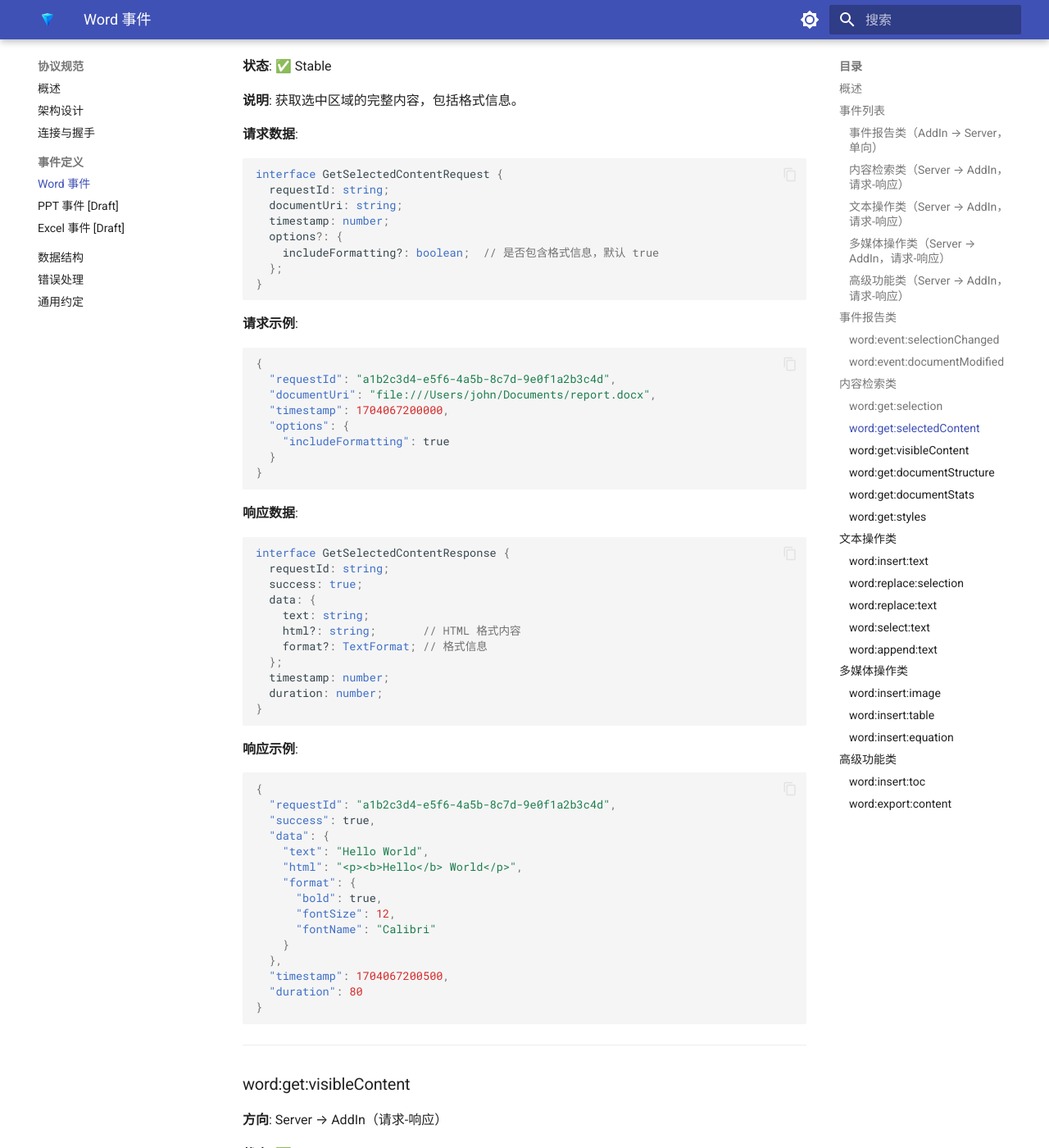
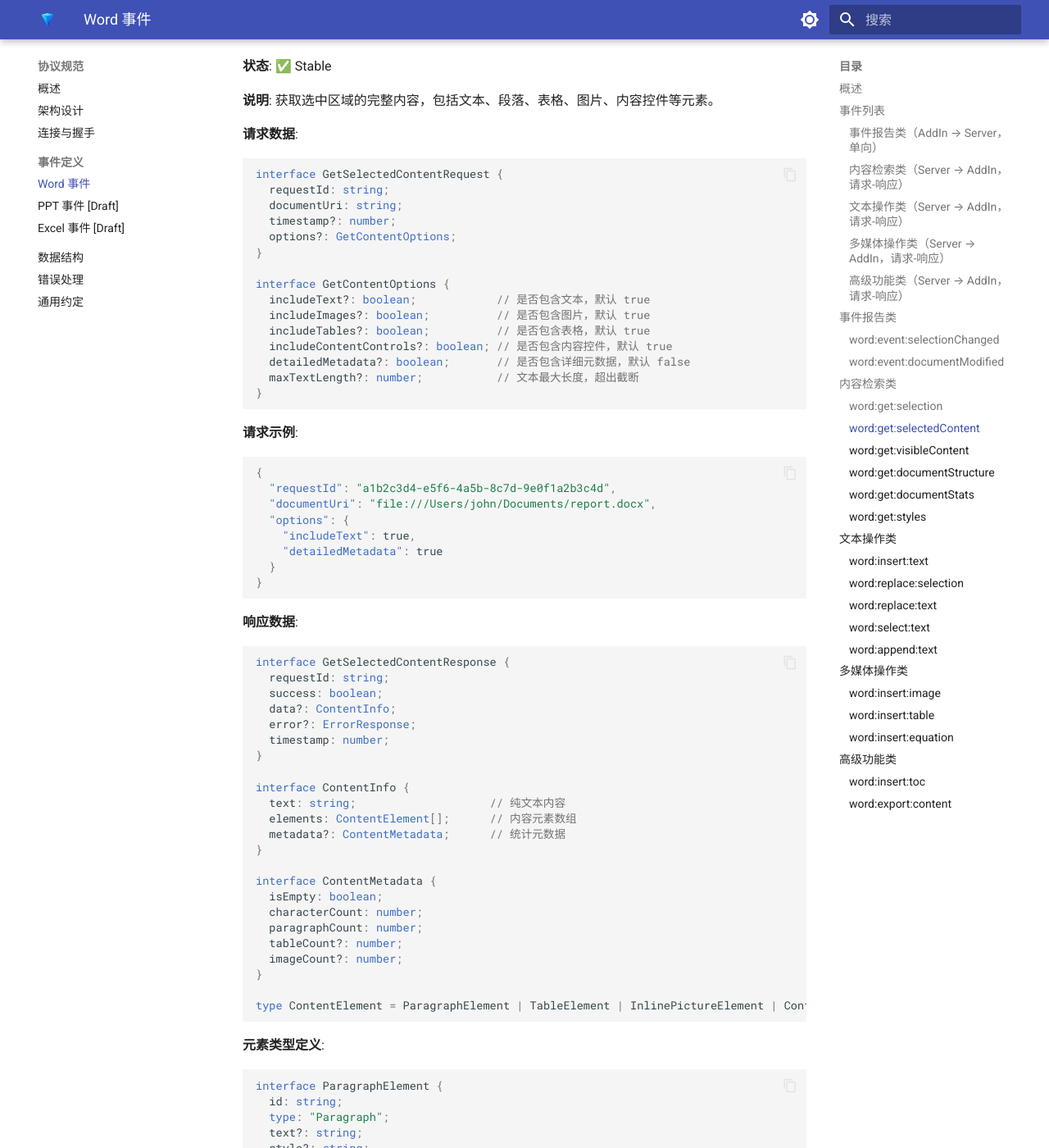
Before and after one commit to A2C-SMCP/oasp-protocol, an MkDocs documentation site: the page built from docs/specification/events-word.md, in a window 1280 px wide and 1400 px high, scrolled down 6933 px. Shown: the whole window at 82% size. Built offline with MkDocs 1.6.1 and Material for MkDocs 9.7.7, drawn with Linux system fonts in a browser that asks for light colours; the version menu is left out; some of the changed text lies outside the part shown.

Commit message:
Update word:get:selectedContent protocol to align with Add-In implementation
- Make request timestamp optional
- Restructure options: 6 independent fields replacing includeFormatting
- Remove duration, html, format from response
- Add elements array (Paragraph, Table, InlinePicture, ContentControl)
- Add metadata object for content statistics

Co-Authored-By: Claude Opus 4.5 <noreply@anthropic.com>

````diff
--- a/docs/specification/events-word.md
+++ b/docs/specification/events-word.md
@@ -286,7 +286,7 @@ interface SelectionInfo {
 
 **状态**: ✅ Stable
 
-**说明**: 获取选中区域的完整内容，包括格式信息。
+**说明**: 获取选中区域的完整内容，包括文本、段落、表格、图片、内容控件等元素。
 
 **请求数据**:
 
@@ -294,10 +294,17 @@ interface SelectionInfo {
 interface GetSelectedContentRequest {
   requestId: string;
   documentUri: string;
-  timestamp: number;
-  options?: {
-    includeFormatting?: boolean;  // 是否包含格式信息，默认 true
-  };
+  timestamp?: number;
+  options?: GetContentOptions;
+}
+
+interface GetContentOptions {
+  includeText?: boolean;            // 是否包含文本，默认 true
+  includeImages?: boolean;          // 是否包含图片，默认 true
+  includeTables?: boolean;          // 是否包含表格，默认 true
+  includeContentControls?: boolean; // 是否包含内容控件，默认 true
+  detailedMetadata?: boolean;       // 是否包含详细元数据，默认 false
+  maxTextLength?: number;           // 文本最大长度，超出截断
 }
 ```
 
@@ -307,9 +314,9 @@ interface GetSelectedContentRequest {
 {
   "requestId": "a1b2c3d4-e5f6-4a5b-8c7d-9e0f1a2b3c4d",
   "documentUri": "file:///Users/john/Documents/report.docx",
-  "timestamp": 1704067200000,
   "options": {
-    "includeFormatting": true
+    "includeText": true,
+    "detailedMetadata": true
   }
 }
 ```
@@ -319,36 +326,120 @@ interface GetSelectedContentRequest {
 ```typescript
 interface GetSelectedContentResponse {
   requestId: string;
-  success: true;
-  data: {
-    text: string;
-    html?: string;       // HTML 格式内容
-    format?: TextFormat; // 格式信息
-  };
+  success: boolean;
+  data?: ContentInfo;
+  error?: ErrorResponse;
   timestamp: number;
-  duration: number;
+}
+
+interface ContentInfo {
+  text: string;                    // 纯文本内容
+  elements: ContentElement[];      // 内容元素数组
+  metadata?: ContentMetadata;      // 统计元数据
+}
+
+interface ContentMetadata {
+  isEmpty: boolean;
+  characterCount: number;
+  paragraphCount: number;
+  tableCount?: number;
+  imageCount?: number;
+}
+
+type ContentElement = ParagraphElement | TableElement | InlinePictureElement | ContentControlElement;
+```
+
+**元素类型定义**:
+
+```typescript
+interface ParagraphElement {
+  id: string;
+  type: "Paragraph";
+  text?: string;
+  style?: string;
+  alignment?: string;
+  // detailedMetadata=true 时返回以下字段
+  firstLineIndent?: number;
+  leftIndent?: number;
+  rightIndent?: number;
+  lineSpacing?: number;
+  spaceBefore?: number;
+  spaceAfter?: number;
+  isListItem?: boolean;
+}
+
+interface TableElement {
+  id: string;
+  type: "Table";
+  rowCount: number;
+  columnCount: number;
+  cells?: TableCellInfo[][];
+}
+
+interface InlinePictureElement {
+  id: string;
+  type: "InlinePicture";
+  width: number;
+  height: number;
+  altText?: string;
+  hyperlink?: string;
+}
+
+interface ContentControlElement {
+  id: string;
+  type: "ContentControl";
+  text?: string;
+  title?: string;
+  tag?: string;
+  controlType: string;
+  cannotDelete?: boolean;
+  cannotEdit?: boolean;
+  placeholderText?: string;
 }
 ```
 
-**响应示例**:
+**响应示例（有选区）**:
 
 ```json
 {
   "requestId": "a1b2c3d4-e5f6-4a5b-8c7d-9e0f1a2b3c4d",
   "success": true,
   "data": {
-    "text": "Hello World",
-    "html": "<p><b>Hello</b> World</p>",
-    "format": {
-      "bold": true,
-      "fontSize": 12,
-      "fontName": "Calibri"
+    "text": "Hello World\nThis is a paragraph.",
+    "elements": [
+      { "id": "p-0", "type": "Paragraph", "text": "Hello World", "style": "Normal" },
+      { "id": "p-1", "type": "Paragraph", "text": "This is a paragraph." }
+    ],
+    "metadata": {
+      "isEmpty": false,
+      "characterCount": 32,
+      "paragraphCount": 2
     }
   },
-  "timestamp": 1704067200500,
-  "duration": 80
+  "timestamp": 1704067200500
 }
 ```
+
+**响应示例（空选区）**:
+
+```json
+{
+  "requestId": "a1b2c3d4-e5f6-4a5b-8c7d-9e0f1a2b3c4d",
+  "success": true,
+  "data": {
+    "text": "",
+    "elements": [],
+    "metadata": { "isEmpty": true, "characterCount": 0, "paragraphCount": 0 }
+  },
+  "timestamp": 1704067200500
+}
+```
+
+**可能的错误**:
+
+| 错误码 | 说明 |
+|--------|------|
+| 3001 | `DOCUMENT_NOT_FOUND` - 文档未找到 |
 
 ---
 
````
Also changed, not shown: docs/appendix/changelog.md (+24 -0 lines).
